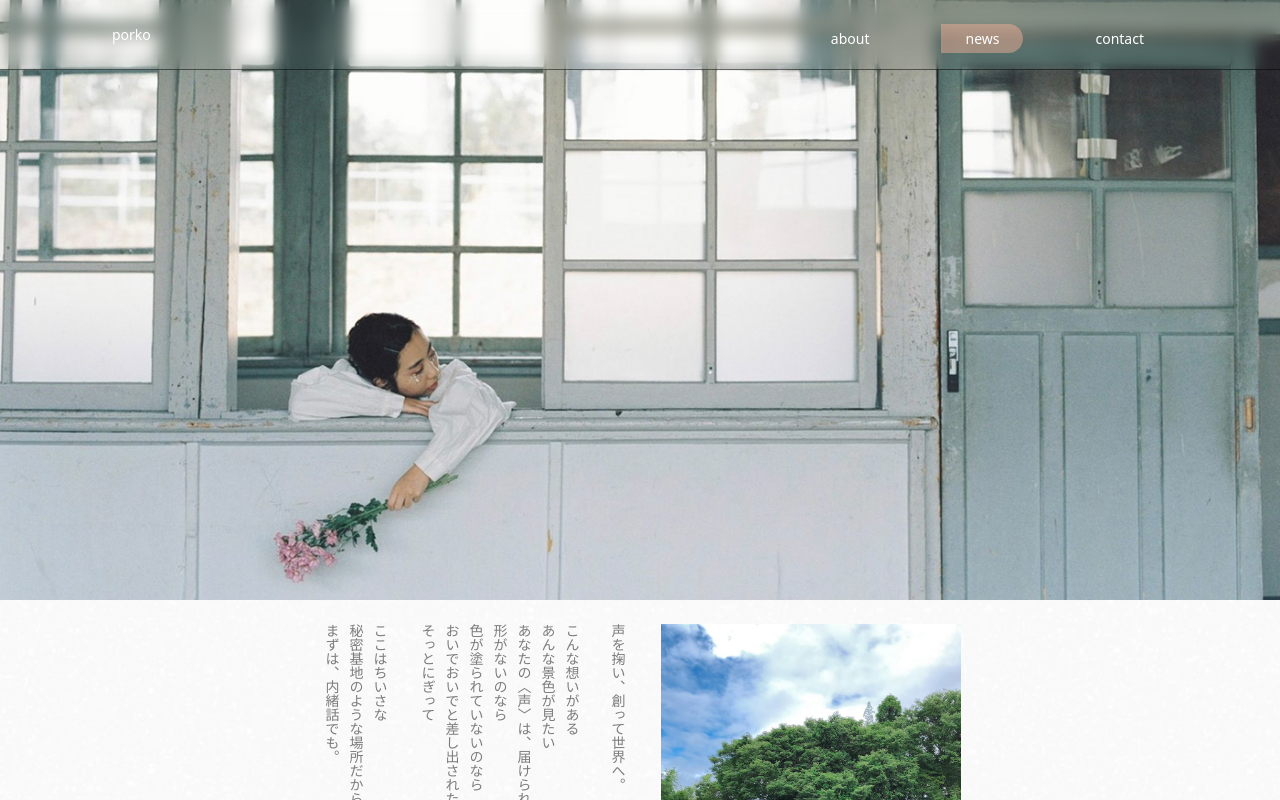
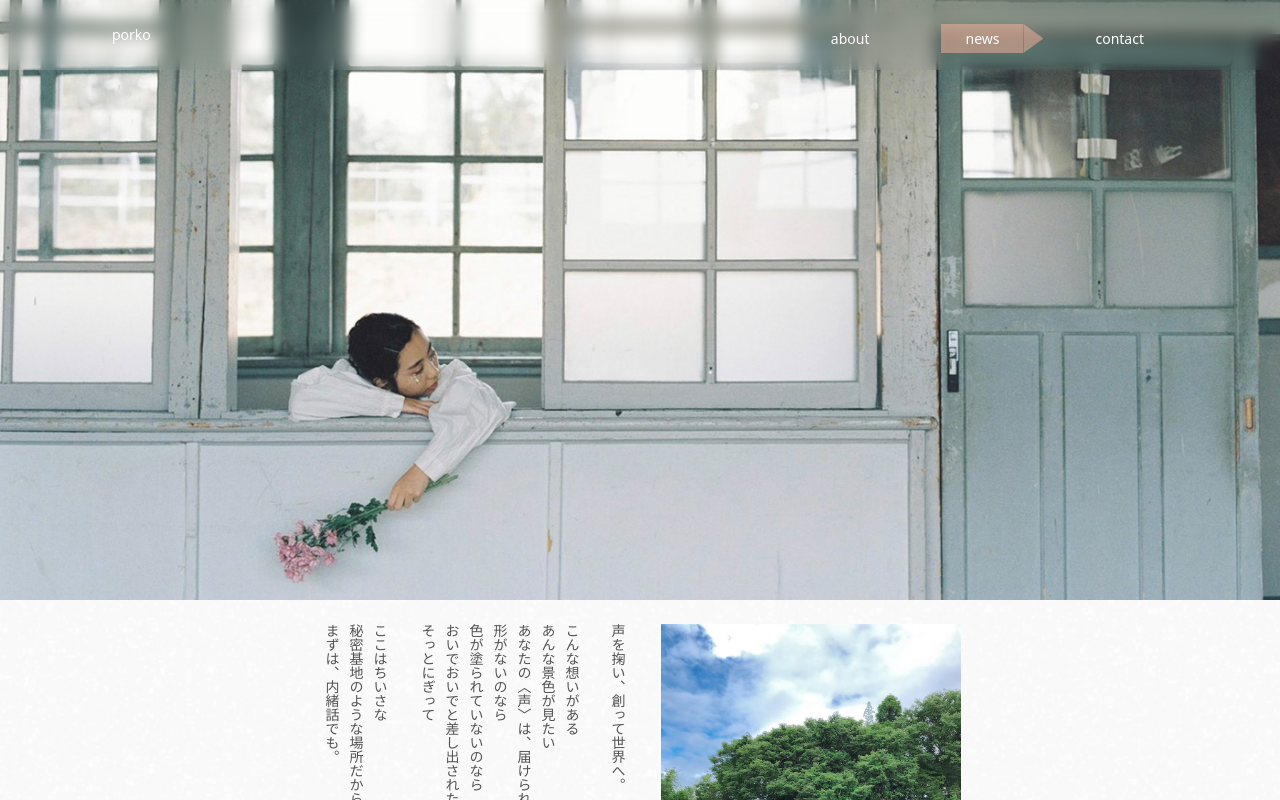
Before and after one commit to kaikojima05/porko, a Next.js app: page /news in a window 1280 px wide. Shown: the top 800 px of the page. Built offline with nearby package versions, Linux system fonts and the light colour scheme.

Commit message:
css を修正し、post-it スタイルを追加

```diff
--- a/styles/globals.css
+++ b/styles/globals.css
@@ -8,7 +8,7 @@
 body {
   background-image: url("/images/porko-bg-image.svg");
   font-size: 14px;
-  color: rgba(0, 0, 0, 0.5);
+  color: rgba(0, 0, 0, 0.67);
 }
 
 @media screen and (max-width: 768px) {
@@ -49,6 +49,7 @@ body {
 /*ヘッダーのボーダーアニメーション*/
 .header-border::after {
   content: "";
+  opacity: 1;
   position: relative;
   display: block;
   bottom: 0;
@@ -57,11 +58,12 @@ body {
   border-bottom: 1px solid rgba(0, 0, 0, 0.5);
   transform: scaleX(0);
   transform-origin: center;
-  transition: all 2.3s ease-out;
+  transition: transform 2.3s ease-out, opacity 0.5s ease-out 2.33s;
 }
 
 .header-border.border-animation::after {
   transform: scaleX(1);
+  opacity: 0;
 }
 
 .elevator {
@@ -90,21 +92,39 @@ body {
   z-index: -1;
   content: "";
   position: absolute;
-  top: 0px;
-  left: 0px;
+  top: 0;
+  left: 0;
   width: 100%;
   height: 100%;
-  background-color: rgba(245, 177, 153, 0.475) !important;
-  border-top-right-radius: 9999px;
-  border-bottom-right-radius: 9999px;
+  background-color: rgba(245, 177, 153, 0.53) !important;
   transform: scaleX(0);
   transition: transform 0.4s;
   transition-delay: 2.3s;
   transform-origin: left;
 }
 
+.current::before {
+  z-index: -1;
+  content: "";
+  position: absolute;
+  background-color: rgba(245, 177, 153, 0.53);
+  top: 0;
+  left: 0;
+  width: 1.25rem;
+  height: 100%;
+  clip-path: polygon(0 0, 0% 100%, 100% 50%);
+  opacity: 0;
+  transition: opacity 0s, left 0.4s;
+  transition-delay: 2.3s;
+}
+
 .current.animate-current::after {
   transform: scaleX(1);
+}
+
+.current.animate-current::before {
+  opacity: 1;
+  left: 100%;
 }
 
 @media screen and (max-width: 768px) {
@@ -119,7 +139,7 @@ body {
 }
 
 .induction {
-  padding: 0.25rem 1.5rem;
+  padding: 0 1.5rem;
 }
 
 @media screen and (max-width: 768px) {
@@ -264,4 +284,18 @@ body {
 
 /*付箋スタイル*/
 .post-it {
+  display: inline-block;
+  position: relative;
+  background-color: rgba(245, 177, 153, 0.53);
 }
+
+.post-it::before {
+  content: "";
+  position: absolute;
+  top: 0;
+  width: 15px;
+  height: 100%;
+  left: 100%;
+  background-color: rgba(245, 177, 153, 0.53);
+  clip-path: polygon(0 0, 0% 100%, 100% 50%);
+}
--- a/tailwind.config.js
+++ b/tailwind.config.js
@@ -9,9 +9,9 @@ module.exports = {
   theme: {
     extend: {
       colors: {
-        "base-black": "rgba(0, 0, 0, 0.5)",
-        primary: "rgba(245, 177, 153, 0.475)",
-        accent: "rgba(128, 171, 169, 0.56)",
+        "base-black": "rgba(0, 0, 0, 0.67)",
+        primary: "rgba(245, 177, 153, 0.53)",
+        accent: "rgba(128, 171, 169, 0.59)",
       },
       backgroundImage: {
         "gradient-radial": "radial-gradient(var(--tw-gradient-stops))",
--- a/ui/base/header/index.tsx
+++ b/ui/base/header/index.tsx
@@ -34,7 +34,7 @@ export default function Header() {
   useEffect(() => {
     const handleScroll = () => {
       const currentScrollY = window.scrollY;
-      if (currentScrollY > 200) {
+      if (currentScrollY > 180) {
         setFontColor("text-base-black");
         setHamburgerColor("bg-base-black");
       } else {
@@ -88,10 +88,10 @@ export default function Header() {
             </h1>
           </div>
           <div className={classNames("hidden", "md:block")}>
-            <ul className={classNames("flex gap-12")}>
+            <ul className={classNames("flex items-center gap-12")}>
               {navItems.map((item, index) => {
                 return (
-                  <li key={index} className="[&>a]:block">
+                  <li key={index} className="flex items-center">
                     <Link
                       href={item.href}
                       className={classNames(
@@ -125,11 +125,13 @@ export default function Header() {
                   <li key={index} className="[&>a]:block">
                     <Link
                       href={item.href}
-                      className={
-                        router.pathname === item.href
-                          ? `current ${open && "animate-current"}`
-                          : "induction"
-                      }
+                      className={classNames(
+                        `${
+                          router.pathname === item.href
+                            ? `current ${open && "animate-current"}`
+                            : "induction"
+                        }`
+                      )}
                     >
                       {item.title}
                     </Link>
```
